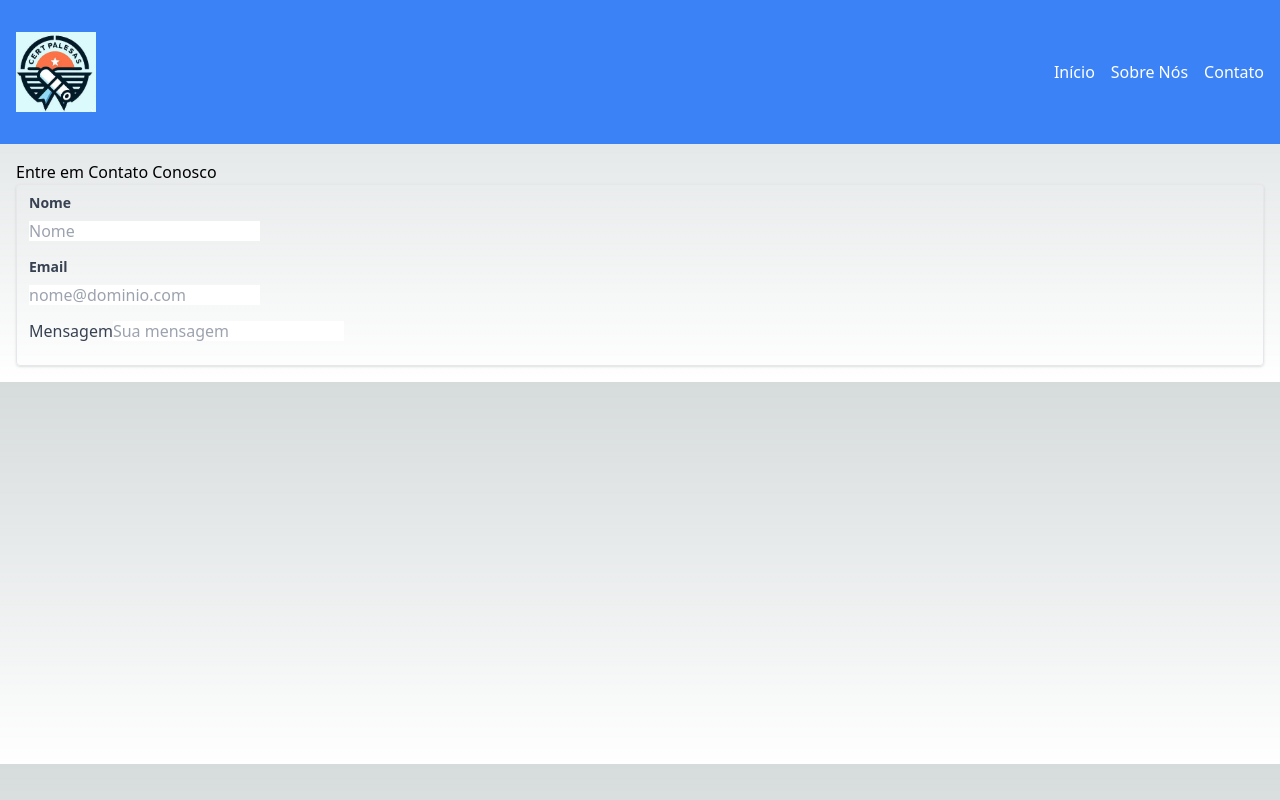
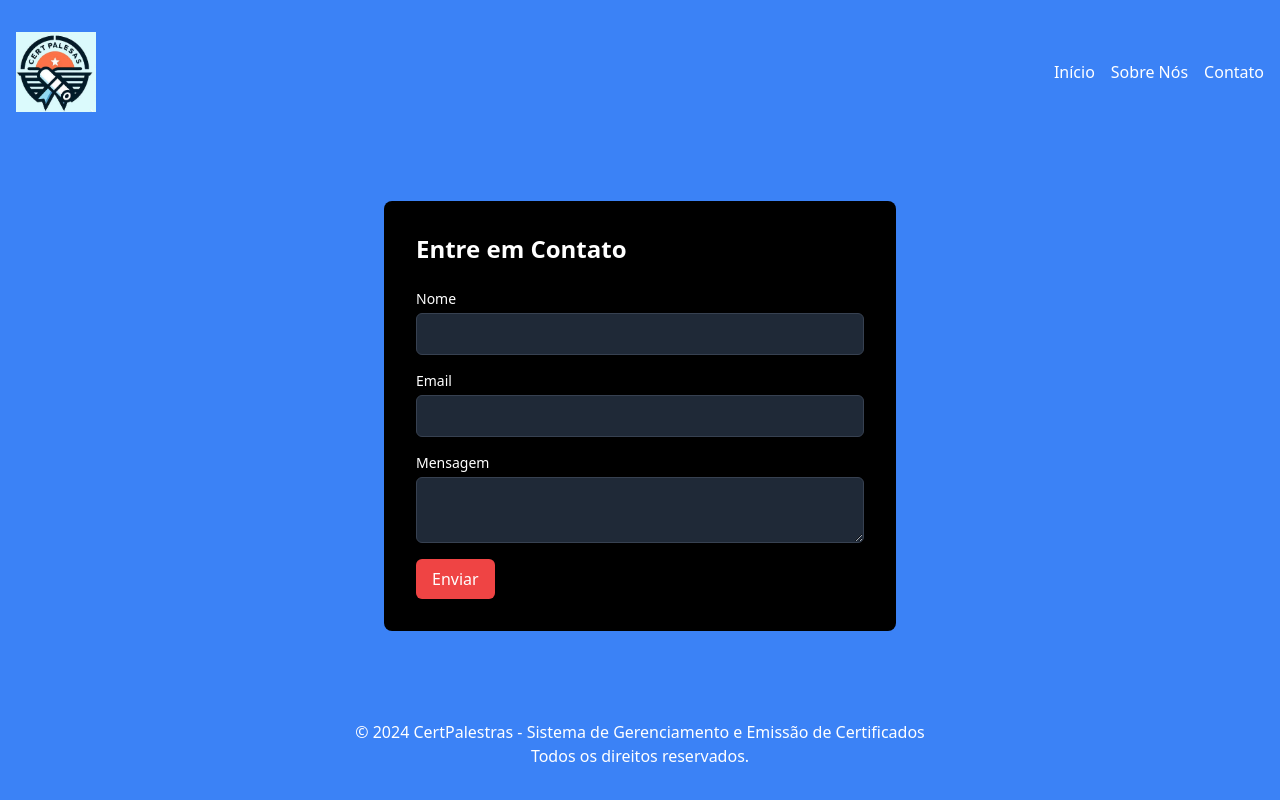
Before and after one commit to doxz1n/CertPalestras, a Next.js app: page /contact in a window 1280 px wide. Built offline with nearby package versions, Linux system fonts and the light colour scheme.

Commit message:
esqueleto front end
funcionando localmente

```diff
--- a/src/app/contact/page.tsx
+++ b/src/app/contact/page.tsx
@@ -1,107 +1,65 @@
 import Head from "next/head";
-import Header from "../../components/Header";
-import Footer from "../../components/Footer";
-import React, { useState } from "react";
-import { useRouter } from "next/navigation";
-import { Formik, Field, Form, ErrorMessage } from "formik";
-import * as Yup from "yup";
+import Header from "@/components/Header";
+import Footer from "@/components/Footer";
+import React from 'react';
 
-function Contato() {
-  const [erro, setErro] = useState("");
-  const [sucesso, setSucesso] = useState("");
-  const router = useRouter();
+//esqueleto base, alteracoes necessarias
 
-  const valoresIniciais = {
-    nome: "",
-    email: "",
-    mensagem: "",
-  };
-
-  const validacaoSchema = Yup.object().shape({
-    nome: Yup.string().required("Campo obrigatorio"),
-    email: Yup.string().email("Email invalido").required("Campo obrigatorio"),
-    mensagem: Yup.string().required("Campo obrigatorio"),
-  });
-
-  function Oi() {
-    console.log("Oi");
-  }
+export default function Contato() {
 
   return (
-    <>
-      <Head>
-        <title> CertTarefas </title>
-      </Head>
-      <Header />
-      <main className="container mx-auto p-4">
-        <h2 className="text-3x1">Entre em Contato Conosco</h2>
-        <Formik
-          initialValues={valoresIniciais}
-          validationSchema={validacaoSchema}
-          onSubmit={Oi}
-        >
-          {({ isSubmitting }) => (
-            <Form
-              className="shadow appearance-none border rounded
-			w-full py-2 px-3 text-gray-700 leading-tight
-			focus:outline-none focus:shadow-outline"
-            >
+      <div className="flex flex-col h-screen justify-between bg-blue-500">
+        <Header/>
+
+        <main className="flex-grow flex items-center justify-center">
+          <div className="bg-black text-white p-8 rounded-lg max-w-lg w-full">
+            <h1 className="text-2xl font-bold mb-6">Entre em Contato</h1>
+            <form >
               <div className="mb-4">
-                <label
-                  htmlFor="username"
-                  className="block text-gray-700 text-sm font-bold mb-2"
-                >
+                <label htmlFor="nome" className="block text-sm font-medium">
                   Nome
                 </label>
-                <Field
+                <input
                     type="text"
                     name="nome"
-                  className="form-control"
-                  placeholder="Nome"
+                    id="nome"
+                    className="mt-1 p-2 block w-full bg-gray-800 border border-gray-700 rounded-md"
+                    required
                 />
-                <ErrorMessage name="Nome" component="text-danger" />
               </div>
-
               <div className="mb-4">
-                <label
-                  htmlFor="email"
-                  className="block text-gray-700 text-sm font-bold mb-2"
-                >
+                <label htmlFor="email" className="block text-sm font-medium">
                   Email
                 </label>
-                <Field
+                <input
                     type="email"
                     name="email"
-                  className="form-control"
-                  placeholder="nome@dominio.com"
-                />
-                <ErrorMessage
-                  name="email"
-                  component="div"
-                  className="text-danger"
+                    id="email"
+                    className="mt-1 p-2 block w-full bg-gray-800 border border-gray-700 rounded-md"
+                    required
                 />
               </div>
-
               <div className="mb-4">
-                <label htmlFor="message">Mensagem</label>
-                <Field
-                  type="text"
+                <label htmlFor="mensagem" className="block text-sm font-medium">
+                  Mensagem
+                </label>
+                <textarea
                     name="mensagem"
-                  className="fom-control"
-                  placeholder="Sua mensagem"
-                />
-                <ErrorMessage
-                  name="mensagem"
-                  component="div"
-                  className="text-dange"
-                />
+                    id="mensagem"
+                    className="mt-1 p-2 block w-full bg-gray-800 border border-gray-700 rounded-md"
+                    required
+                ></textarea>
               </div>
-            </Form>
-          )}
-        </Formik>
+              <button
+                  type="submit"
+                  className="bg-red-500 text-white py-2 px-4 rounded-md hover:bg-red-600"
+              >
+                Enviar
+              </button>
+            </form>
+          </div>
         </main>
-    </>
+        <Footer/>
+      </div>
   );
 }
-
-export default Contato;
```
Lines whose indentation alone changed are shown as unchanged.
